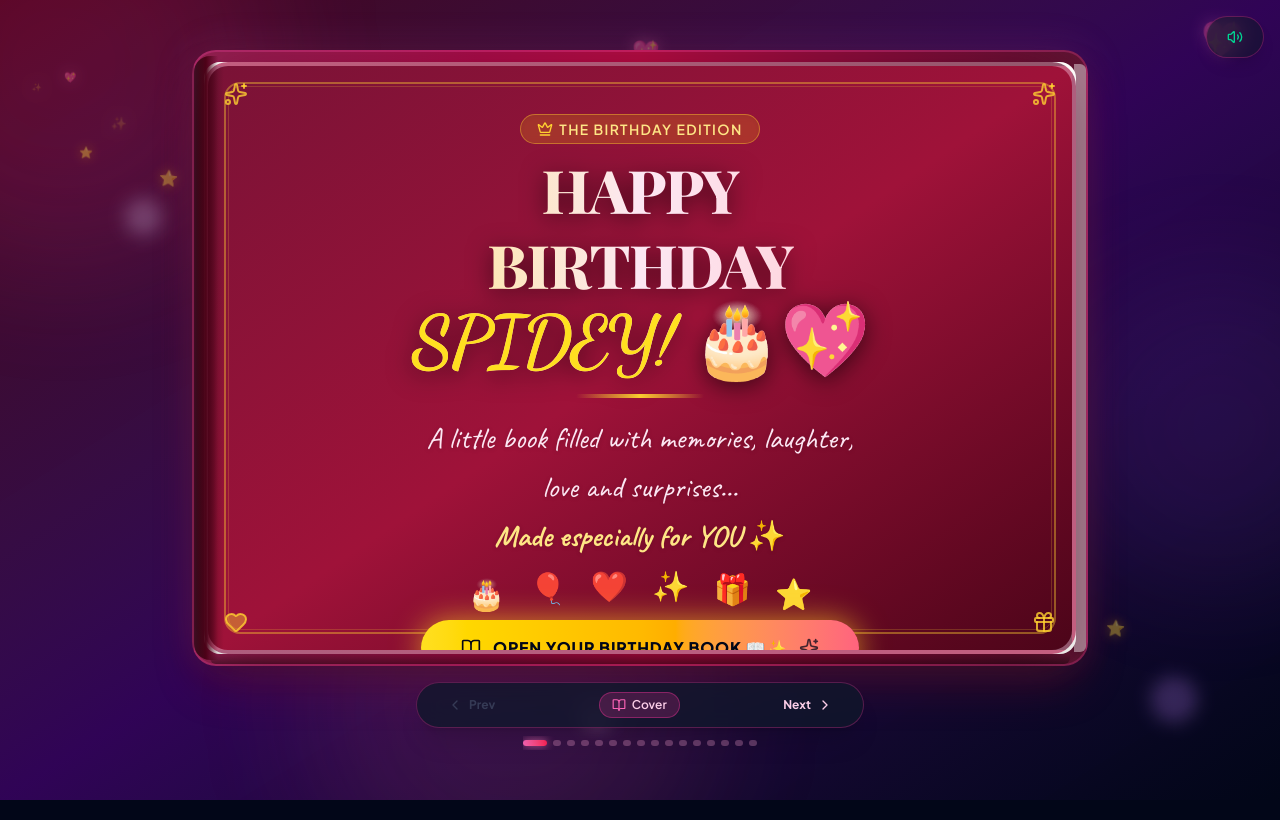
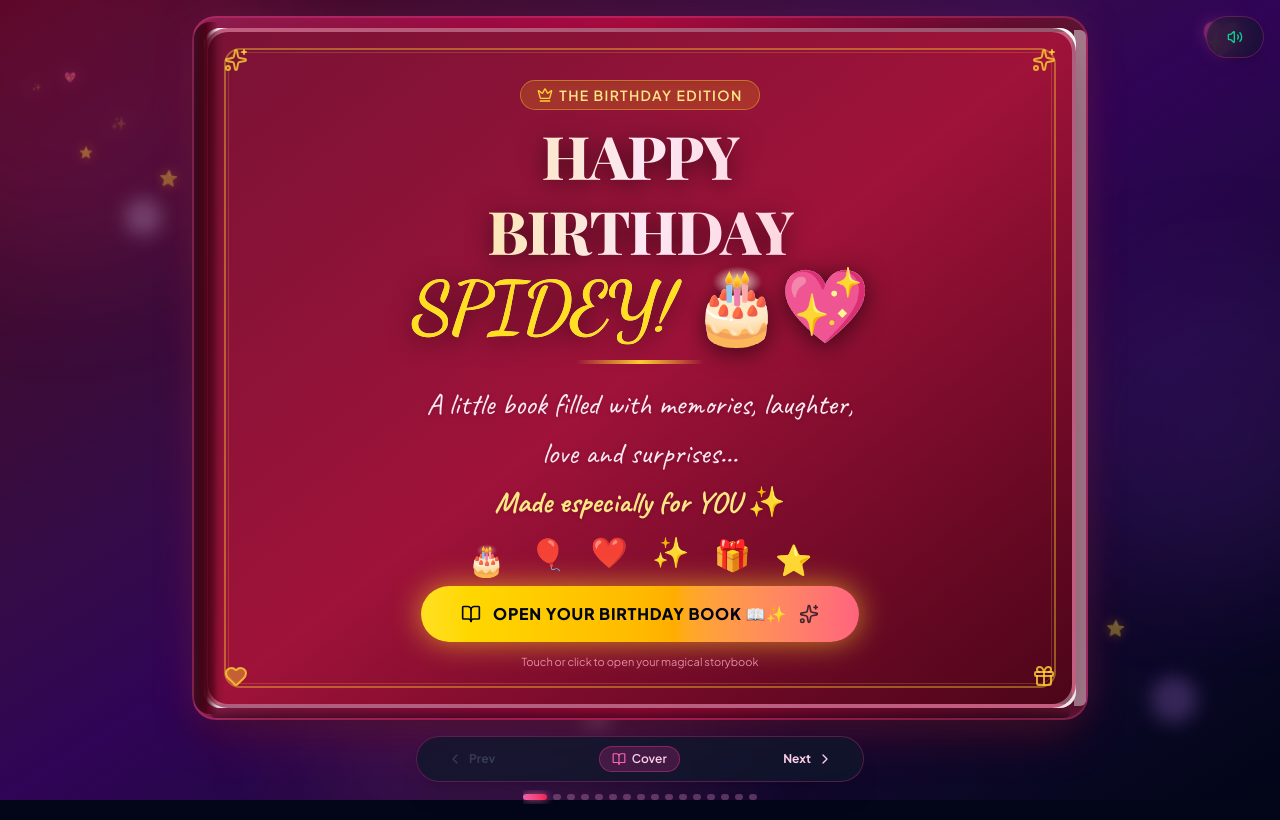
Before and after one commit to adithyadasgupta2-web/bestie_book-01-09-26, a React (Vite) app: page / in a window 1280 px wide. Built offline with nearby package versions, Linux system fonts and the light colour scheme; a web font is replaced by a local one.

Commit message:
Update BirthdayBook.tsx

```diff
--- a/src/components/Book/BirthdayBook.tsx
+++ b/src/components/Book/BirthdayBook.tsx
@@ -259,7 +259,7 @@ export const BirthdayBook: React.FC<BirthdayBookProps> = ({ onMusicPlayStateChan
         onTouchEnd={handleTouchEnd}
       >
         {/* Realistic Book Outer Spine & Edge Elevation Container */}
-        <div className="relative w-full aspect-[4/5] sm:aspect-[16/11] max-h-[82vh] book-shadow rounded-2xl sm:rounded-3xl p-1.5 sm:p-2.5 bg-gradient-to-r from-pink-900 via-rose-800 to-pink-950 border-2 border-pink-400/30">
+        <div className="relative w-full aspect-[3/5] sm:aspect-[16/11] min-h-[88vh] max-h-[92vh] sm:max-h-[82vh] book-shadow rounded-2xl sm:rounded-3xl p-1.5 sm:p-2.5 bg-gradient-to-r from-pink-900 via-rose-800 to-pink-950 border-2 border-pink-400/30">
           {/* Subtle 3D Book Page Stack Edges (Right side depth) */}
           <div className="absolute right-0 top-3 bottom-3 w-3 bg-gradient-to-l from-amber-100 via-pink-100 to-white rounded-r-md opacity-80 shadow-md page-edge-effect pointer-events-none" />
           <div className="absolute bottom-0 left-4 right-4 h-2.5 bg-gradient-to-t from-black/40 to-transparent rounded-b-md pointer-events-none" />
```
